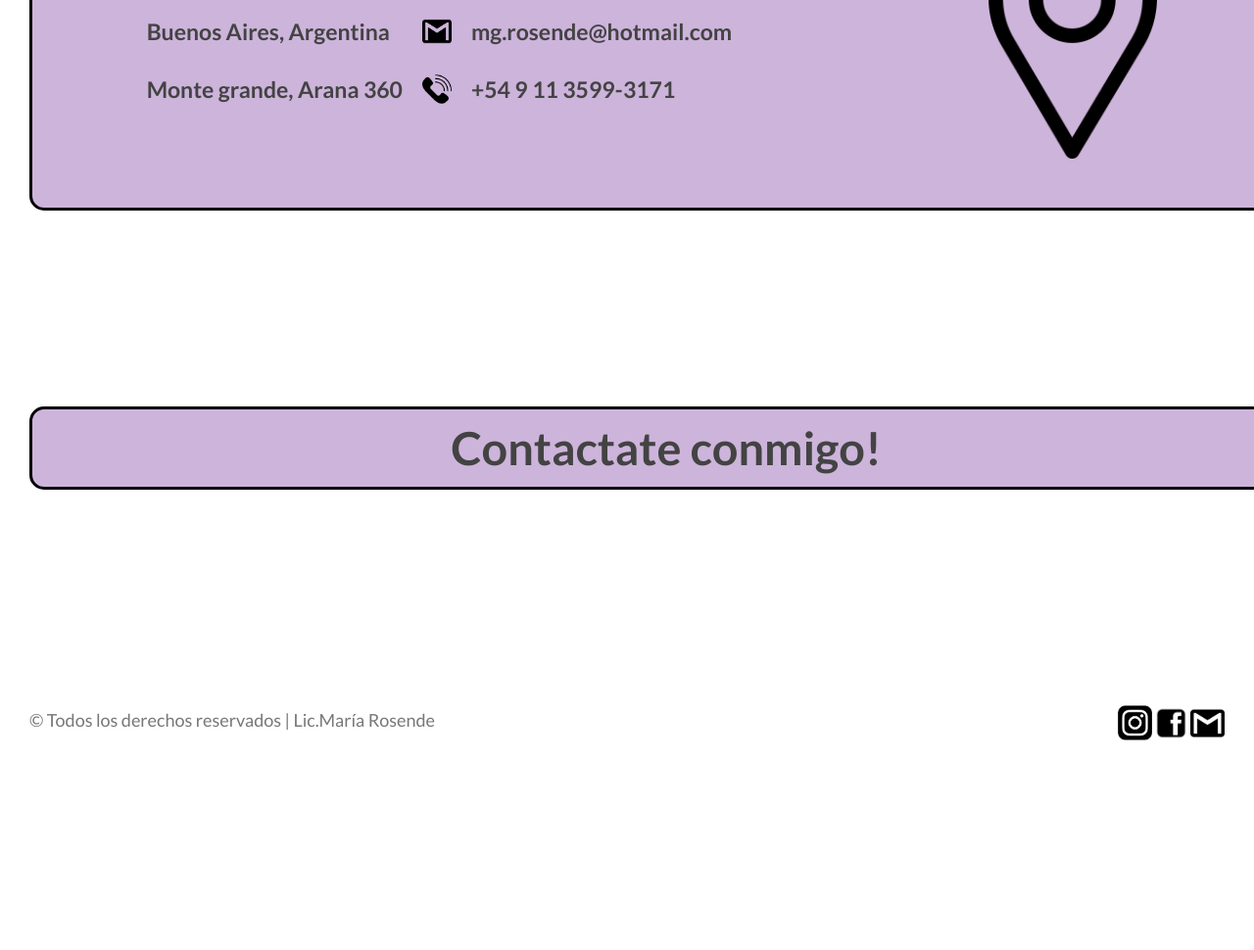
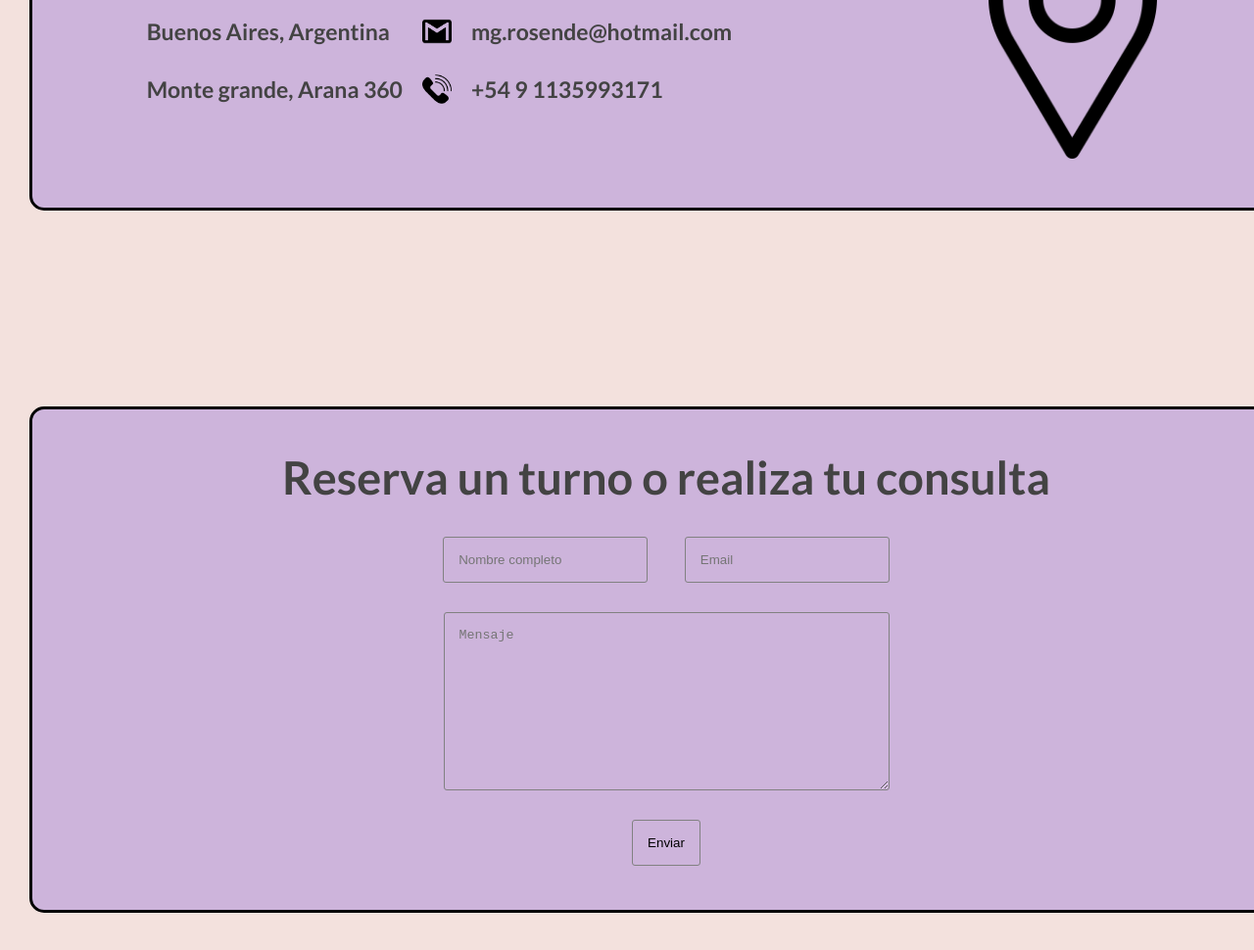
Before and after one commit to isaias2004/MariaRosende, a plain HTML site: page contacto.html in a window 1280 px wide. Shown: the part 906-1876 px from the top of the page at 98% size. Before the commit the page ends 1697 px from the top, so only its background shows below. Drawn offline with Linux system fonts and the light colour scheme.

Commit message:
ad the form and the contact page

```diff
--- a/contacto.html
+++ b/contacto.html
@@ -10,7 +10,7 @@
     <script defer src="https://use.fontawesome.com/releases/v5.15.4/js/all.js" integrity="sha384-rOA1PnstxnOBLzCLMcre8ybwbTmemjzdNlILg8O7z1lUkLXozs4DHonlDtnE7fpc" crossorigin="anonymous"></script>
     <title>CuidarConsciente</title>
 </head>
-<body>
+<body class="contact">
     <header>
         <a href="index.html"><img src="imagenes/logo-cuidar.png" alt="logo de la web" width="500px"></a>
         <div class="navigation">
@@ -54,15 +54,15 @@
             <div class="contacto">
                 <h2>Contacto</h2>
                 <div class="linea"></div>
-                <p>Gracias por visitar mi sitio web Online!
-                    Si te quedaste con ganas de hablarme no dudes de mandarme
-                    un mail o revisar mis redes sociales en el cual estoy atenta y activa 24/7!</p>
+                <p>Para recibir atención presencial y/o virtual,
+                     podes contactarte por este medio y con gusto
+                      te brindaremos una respuesta.</p>
             </div>
         </div>
     </section>
 
     <div class="container-ubicacion">
-        <h3>Ubicación</h3>
+        <h3>¿De donde somos?</h3>
         <div class="col-1">
             <div class="col-2">
                 <ul class="lista-1">
@@ -71,7 +71,7 @@
                 </ul>
                 <ul class="lista-2">
                     <li><img src="imagenes/gmail.png"> mg.rosende@hotmail.com</li>
-                    <li><img src="imagenes/fono.png"> +54 9 11 3599-3171</li>
+                    <li><img src="imagenes/fono.png"> +54 9 1135993171 </li>
                 </ul>
             </div>
             <img src="imagenes/3699487.png" alt="ubicacion logo" width="250px" class="ubicacion-imagen">
@@ -80,13 +80,15 @@
 
     <div class="container-form">
         <div class="container-content-form">
-            <h3>Contactate conmigo!</h3>
-            <ul>
-                <li></li>
-                <li></li>
-                <li></li>
-                <li></li>
-            </ul>
+            <h3>Reserva un turno o realiza tu consulta </h3>
+            <form id="formulario" action="" method="post">
+                <input type="text" name="nombre_y_apellido" id="nombre_y_apellido" title="Ingrese su nombre y apellido" required  placeholder="Nombre completo"/>
+                <input type="email" name="email" id="email" class="required email" title="Ingrese su dirección de correo electrónico" required placeholder="Email"/>
+                <div class="form">
+                    <textarea placeholder="Mensaje" cols="51" rows="10"></textarea>
+                    <input type="submit" id="enviar" value="Enviar" />
+                </div>
+            </form>
         </div>
     </div>
 
--- a/script.js
+++ b/script.js
@@ -5,3 +5,14 @@ $(".hambergur").on("click", () => {
 $(".close").on("click", () => {
   $(".fullscreen").toggleClass("reverse_anim");
 });
+
+
+window.onload = function(){
+  var formulario = document.getElementById('formulario');
+  var boton_enviar = document.getElementById('enviar');
+  boton_enviar.onclick = function(){
+     if(formulario.checkValidity()){
+        alert('El formulario es correcto!');
+     }
+  }
+}
--- a/styles.scss
+++ b/styles.scss
@@ -13,6 +13,10 @@
 
 .sobremi{
 	background-color: #fcd5ce;
+}
+
+.contact{
+	background: #F3E1DD;
 }
 
 // Lato Font Import
@@ -806,7 +810,6 @@ body {
 	padding: 50px 0px 0px 120px;
 	font-size: 4em;
 	color: #434343;
-	width: 400px;
 }
 
 .ubicacion-imagen{
@@ -855,4 +858,29 @@ body {
 	color: #434343;
 	width: 100%;
 	text-align: center;
+	padding: 30px;
 }
+
+.container-content-form input{
+	padding: 15px;
+	background: #CDB4DB;
+	border: 1px solid rgb(129, 129, 129);
+	margin: 15px;
+	border-radius: 3px;
+}
+
+
+.form{
+	display: flex;
+	justify-content: space-evenly;
+	align-items: center;
+	flex-direction: column;
+}
+
+.form input, textarea{
+	padding: 15px;
+	background: #CDB4DB;
+	border: 1px solid rgb(129, 129, 129);
+	margin: 15px;
+	border-radius: 3px;
+}
```
Also changed, not shown: styles.css, 1 other file.
